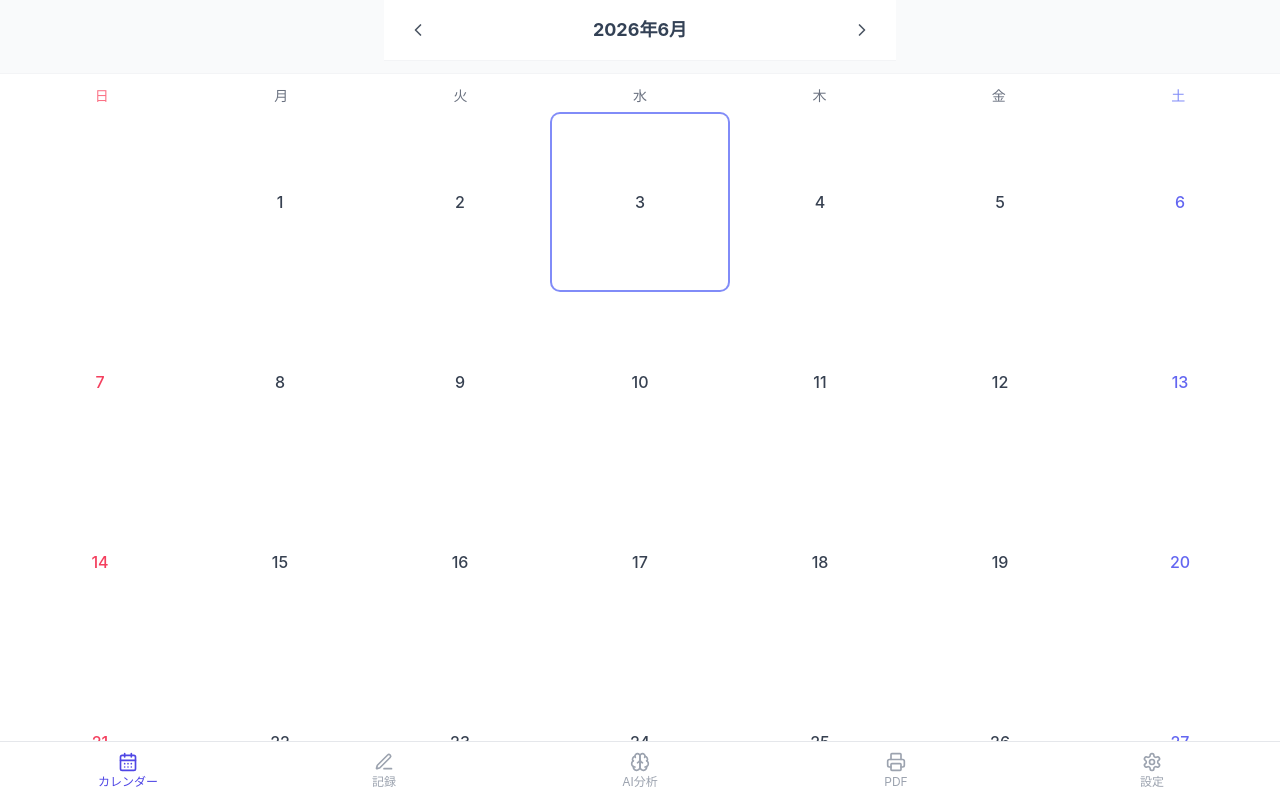
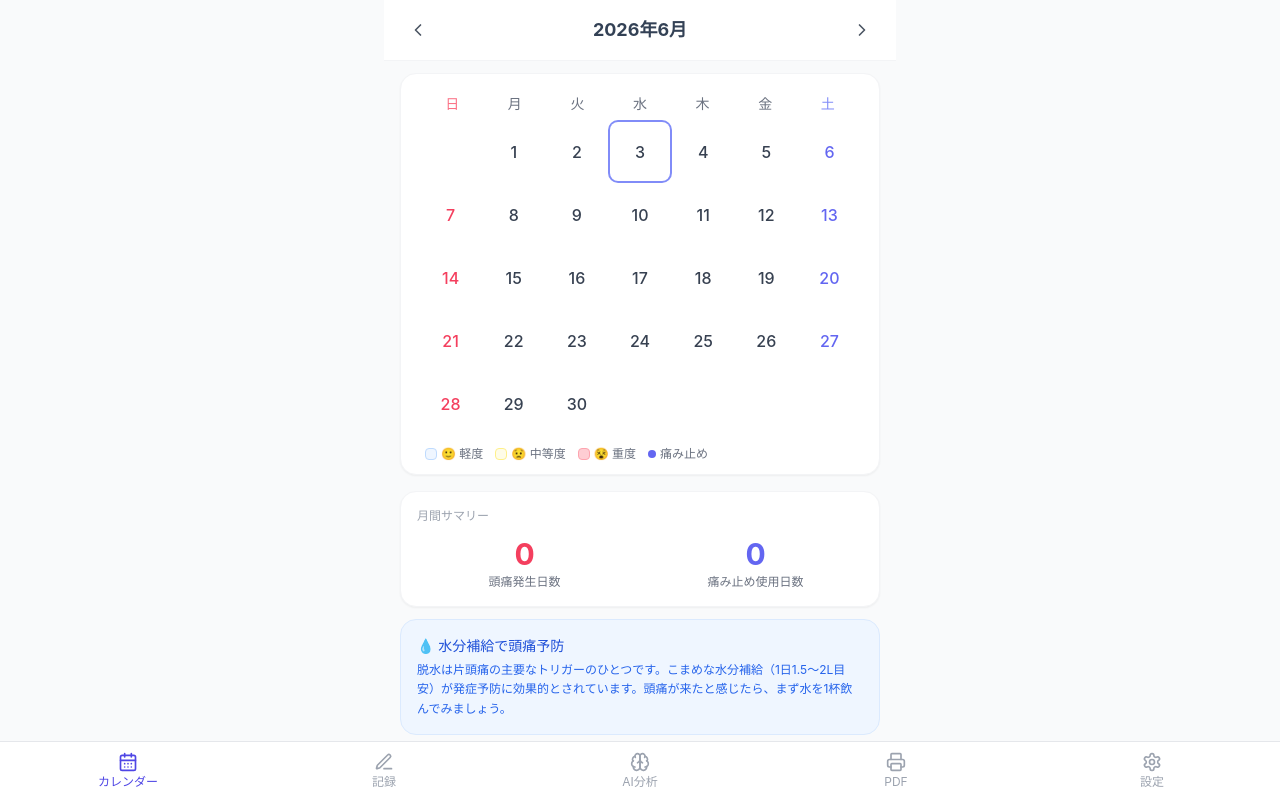
Before and after one commit to fs23ys/headache-diary, a Next.js app: page /headache-diary/ in a window 1280 px wide. Shown: the top 800 px of the page. Built offline with nearby package versions, Linux system fonts and the light colour scheme; no server answers; the database is empty; sample sign-in values are in the browser's storage.

Commit message:
fix: カレンダーの100vw幅を解除して通常幅に戻す

```diff
--- a/app/(app)/page.tsx
+++ b/app/(app)/page.tsx
@@ -71,8 +71,7 @@ export default function HomePage() {
       </div>
 
       {/* Calendar */}
-      <div className="mt-3 bg-white border-y border-gray-100 shadow-sm p-1"
-        style={{ width: '100vw', marginLeft: 'calc(-50vw + 50%)' }}>
+      <div className="mx-4 mt-3 bg-white rounded-2xl border border-gray-100 shadow-sm p-3">
         {loading ? (
           <div className="flex justify-center items-center h-48 text-gray-400 text-sm">
             読み込み中...
```
